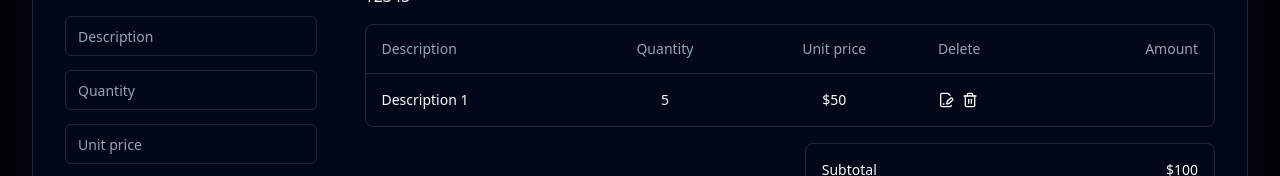
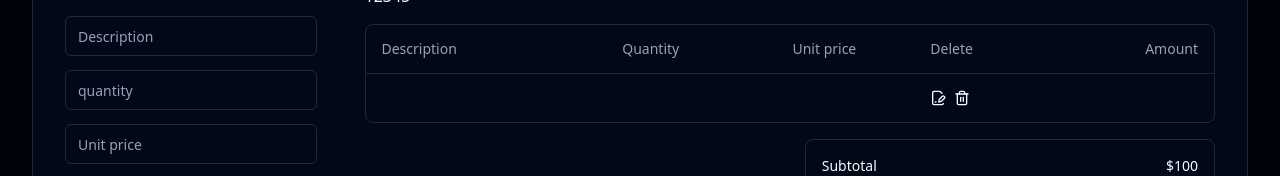
Before and after one commit to dandotcraig/T3A2-B-front-end, a React (Vite) app: page /create/invoice in a window 1280 px wide. Shown: the part 369-545 px from the top of the page. Built offline with nearby package versions, Linux system fonts and the light colour scheme; no server answers.

Commit message:
getting the data!

```diff
--- a/src/components/modals/CreateInvoiceModal.jsx
+++ b/src/components/modals/CreateInvoiceModal.jsx
@@ -19,9 +19,45 @@ export default function CreateInvoiceModal({ onClose }) {
     const [inputTextDateDue, setInputTextDateDue] = useState('');
 
     const [description, setDescription] = useState('')
-    const [Quantity, setQuantity] = useState('');
+    const [quantity, setQuantity] = useState('');
     const [unitPrice, setUnitPrice] = useState('');
     const [total, setTotal] = useState('');
+    const [invoice, setInvoice] = useState('')
+
+    // clients
+    useEffect(() => {
+        setLoading(true);
+        fetch('http://localhost:4000/create/invoice', {
+            method: 'POST',
+            credentials: 'include',
+            headers: {
+                'Content-Type': 'application/json'
+            },
+            body: JSON.stringify()
+        })
+        .then((response) => {
+            setLoading(false);
+            if (response.status === 201) {
+                // alert('Success creating invoice')
+                console.log('great success');
+                return response.json();
+                // onClose();
+            } else if (response.status === 400) {
+                alert('Failed creating invoice')
+            } else {
+                alert('Something went wrong')
+            }
+        })
+        .then(data => {
+            console.log(data._id);
+            setInvoice(data._id);
+        })
+        .catch((error) => {
+            setLoading(false);
+            alert('An error happened while creating a line item')
+            console.log(error);
+        })
+    }, []);
 
     // clients
     useEffect(() => {
@@ -53,6 +89,11 @@ export default function CreateInvoiceModal({ onClose }) {
         setInputTextDateDue(event.target.value);
     }
 
+    // dates
+    const handleDescriptionChange = (event) => {
+        setDescription(event.target.value);
+    }
+
     const today = new Date();
 
     // line items
@@ -69,12 +110,19 @@ export default function CreateInvoiceModal({ onClose }) {
         setTotal(quantity * unitprice);
     }
 
+    console.log({description});
+    console.log({quantity});
+    console.log({unitPrice});
+    console.log({total});
+    console.log({invoice});
+
     const handleCreateLineItem = () => {
         const data = {
             description,
-            Quantity,
+            quantity,
             unitPrice,
-            Total,
+            total,
+            invoice
         };
         setLoading(true);
         fetch('http://localhost:4000/create/lineitem', {
@@ -155,13 +203,19 @@ export default function CreateInvoiceModal({ onClose }) {
                                             </div>
                                             <div className="flex mt-16 flex-col gap-2 space-y-1.5">
                                                 <Label htmlFor="Line item">Line item</Label>
-                                                <Input id="Description" placeholder="Description" />
                                                 <Input
-                                                    id="Quantity"
-                                                    placeholder="Quantity"
-                                                    value={Quantity}
+                                                    id="Description"
+                                                    placeholder="Description"
+                                                    value={description}
+                                                    onChange={handleDescriptionChange} />
+                                                <Input
+                                                    type="number"
+                                                    id="quantity"
+                                                    placeholder="quantity"
+                                                    value={quantity}
                                                     onChange={quantityHandler} />
                                                 <Input
+                                                    type="number"
                                                     id="Unit price"
                                                     placeholder="Unit price"
                                                     value={unitPrice}
@@ -276,9 +330,11 @@ export default function CreateInvoiceModal({ onClose }) {
                                             </TableHeader>
                                             <TableBody>
                                                 <TableRow >
-                                                    <TableCell className="font-medium">Description 1</TableCell>
-                                                    <TableCell className="sm:hidden md:table-cell lg:hidden xl:table-cell text-center">5</TableCell>
-                                                    <TableCell className="sm:hidden md:table-cell lg:hidden xl:table-cell text-center">$50</TableCell>
+                                                    <TableCell
+                                                        className="font-medium"
+                                                        >{description}</TableCell>
+                                                    <TableCell className="sm:hidden md:table-cell lg:hidden xl:table-cell text-center">{quantity}</TableCell>
+                                                    <TableCell className="sm:hidden md:table-cell lg:hidden xl:table-cell text-center">{unitPrice}</TableCell>
                                                     <TableCell>
                                                         <div className="flex flex-row gap-2">
                                                             <FilePenLine className="h-4 w-4" />
```
